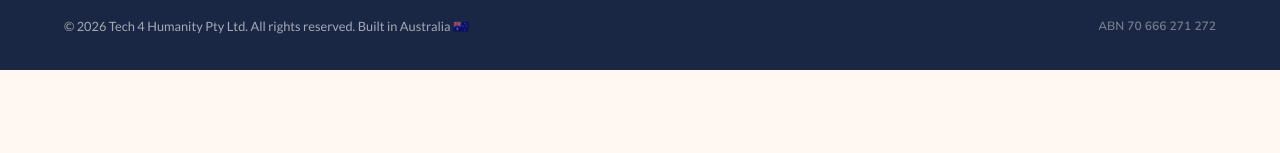
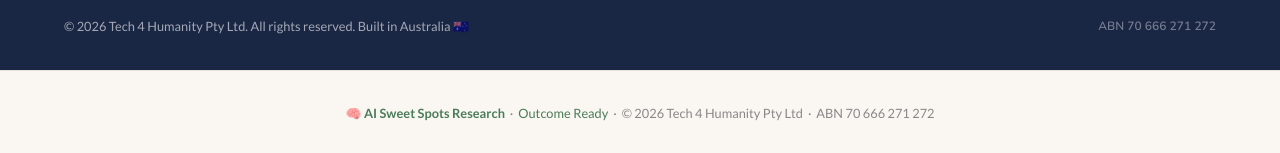
Before and after one commit to TML-4PM/reading-buddy, a Next.js app: page / in a window 1280 px wide. Shown: the part 9995-10148 px from the top of the page. Before the commit the page ends 10065 px from the top, so only its background shows below. Built offline with nearby package versions, Linux system fonts and the light colour scheme.

Commit message:
feat: add footer with Sweet Spots + OR links

```diff
--- a/app/layout.tsx
+++ b/app/layout.tsx
@@ -24,7 +24,7 @@ export default function RootLayout({ children }: { children: React.ReactNode })
         <link rel="preconnect" href="https://fonts.gstatic.com" crossOrigin="anonymous" />
         <link href="https://fonts.googleapis.com/css2?family=Fraunces:ital,wght@0,400;0,700;0,900;1,400&family=DM+Sans:wght@400;500;600&display=swap" rel="stylesheet" />
       </head>
-      <body>{children}</body>
+      <body>{children}<footer style={{borderTop:'1px solid #e8e2d9',padding:'2rem 1.5rem',textAlign:'center',background:'#faf7f2',fontSize:'0.8rem',color:'#888'}}><a href='https://outcome-ready.vercel.app/sweetspots' target='_blank' style={{color:'#4a7c59',textDecoration:'none',fontWeight:600}}>🧠 AI Sweet Spots Research</a> &nbsp;·&nbsp; <a href='https://outcome-ready.vercel.app' target='_blank' style={{color:'#4a7c59',textDecoration:'none'}}>Outcome Ready</a> &nbsp;·&nbsp; © 2026 Tech 4 Humanity Pty Ltd &nbsp;·&nbsp; ABN 70 666 271 272</footer></body>
     </html>
   )
 }
```
